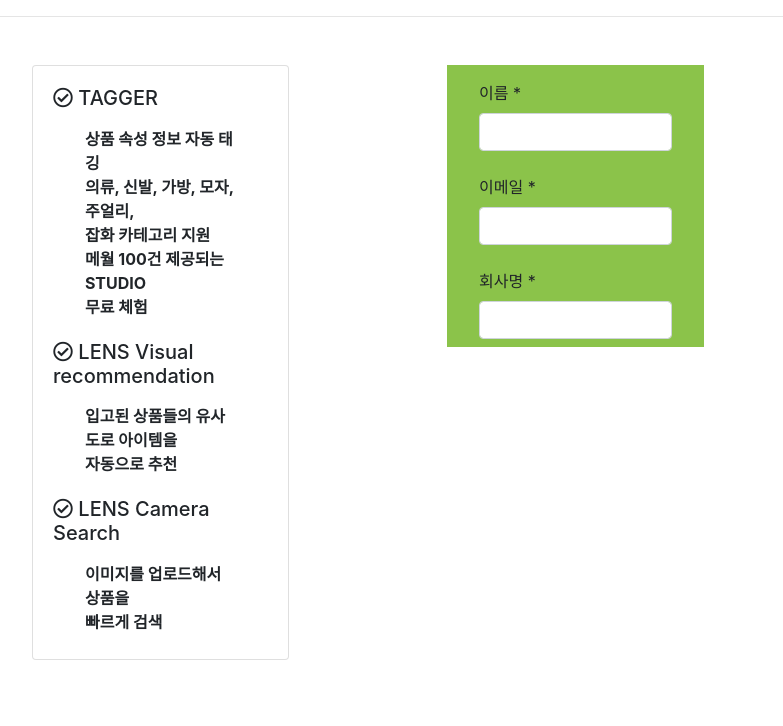
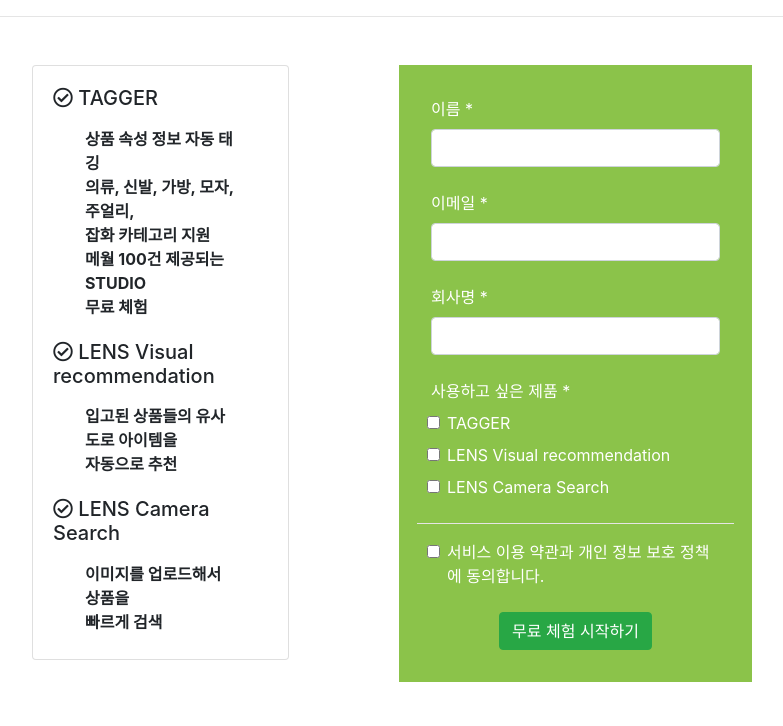
Before and after one commit to ksi2564/shoes_label, a Django app: page /task/free_trial/ in a window 1280 px wide. Shown: the part 74-800 px from the top of the page, without its empty margins (272-1055 px from the left). Run offline with Django 4.2, Linux system fonts and the light colour scheme; some libraries are stand-ins or nearby versions.

Commit message:
free_trial.html 체크박스 생성

```diff
--- a/task/templates/taskapp/free_trial.html
+++ b/task/templates/taskapp/free_trial.html
@@ -31,7 +31,7 @@
     <div class="col-6">
 
 
-<form method="" action="" style="background-color:#8BC34A; margin: 0rem 4rem">
+<form method="" action="" style="background-color:#8BC34A; margin: 0rem 1rem; padding: 1rem 0rem;color:white">
     <div class="form-group" style="padding:1rem 2rem .5rem 2rem">
     <label for="">이름 *</label>
     <input type="text" class="form-control" id="">
@@ -44,11 +44,29 @@
     <label for="">회사명 *</label>
     <input type="email" class="form-control" id="">
   </div>
-
+    <div style="padding:0rem 2rem .5rem 2rem";>사용하고 싶은 제품 *</div>
+      <div class="form-check" style="padding:0rem 2rem .5rem 3rem">
+    <input type="checkbox" class="form-check-input" id="">
+    <label class="form-check-label" for="">TAGGER</label>
+  </div>
+    <div class="form-check" style="padding:0rem 2rem .5rem 3rem">
+    <input type="checkbox" class="form-check-input" id="">
+    <label class="form-check-label" for="">LENS Visual recommendation</label>
+  </div>
+    <div class="form-check" style="padding:0rem 2rem .5rem 3rem">
+    <input type="checkbox" class="form-check-input" id="">
+    <label class="form-check-label" for="">LENS Camera Search</label>
+  </div>
+    <hr style="width: 90%; height: .05srem; background-color:white">
+<div class="form-check" style="padding:0rem 2rem .5rem 3rem">
+    <input type="checkbox" class="form-check-input" id="">
+    <label class="form-check-label" for="">서비스 이용 약관과 개인 정보 보호 정책에 동의합니다.</label>
+  </div>
+    <div style="text-align:center;margin:1rem">
+        <button type="submit" class="btn btn-success">무료 체험 시작하기</button>
+</div>
 
 </form>
-
-
 
 
 
```
